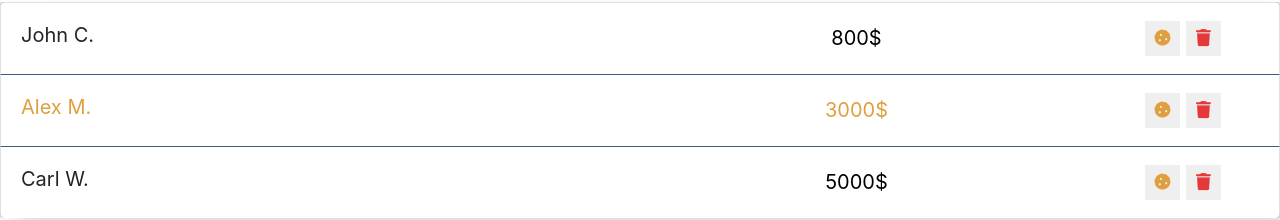
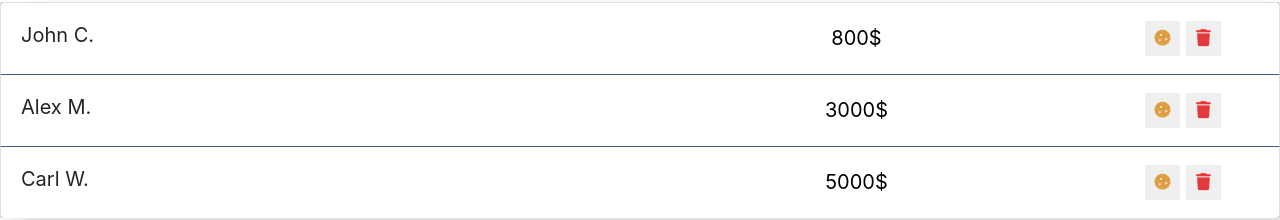
Before and after one commit to poltavchenko/employers-app, a React (Create React App) app: page / in a window 1280 px wide. Shown: the part 335-555 px from the top of the page. Built offline with nearby package versions, Linux system fonts and the light colour scheme.

Commit message:
refactor: Add 'like' property to employee data and implement like functionality in employees-list-item component

```diff
--- a/src/components/app/app.jsx
+++ b/src/components/app/app.jsx
@@ -8,9 +8,9 @@ import './app.css';
 
 function App() {
   const data = [
-    { name: 'John C.', salary: 800, increase: false, id: 1 },
-    { name: 'Alex M.', salary: 3000, increase: true, id: 2 },
-    { name: 'Carl W.', salary: 5000, increase: false, id: 3 },
+    { name: 'John C.', salary: 800, increase: false, id: 1, like: false },
+    { name: 'Alex M.', salary: 3000, increase: true, id: 2, like: false },
+    { name: 'Carl W.', salary: 5000, increase: false, id: 3, like: false },
   ];
 
   return (
--- a/src/components/employees-list-item/employees-list-item.jsx
+++ b/src/components/employees-list-item/employees-list-item.jsx
@@ -1,14 +1,48 @@
+import { Component } from 'react';
 import './employees-list-item.css';
 
-const EmployeesListItem = ({ name, salary, increase }) => {
+class EmployeesListItem extends Component {
+  constructor(props) {
+    super(props);
+
+    this.state = {
+      increase: false,
+      like: false,
+    };
+  }
+
+  onIncrease = () => {
+    this.setState(({ increase }) => ({
+      increase: !increase,
+    }));
+  };
+
+  onLike = () => {
+    this.setState(({ like }) => ({
+      like: !like,
+    }));
+  };
+
+  render() {
+    const { name, salary } = this.props;
+    const { increase, like } = this.state;
+
     let classNames = 'list-group-item d-flex justify-content-between';
     if (increase) {
       classNames += ' increase';
     }
+    if (like) {
+      classNames += ' like';
+    }
 
     return (
       <li className={classNames}>
-      <span className="list-group-item-label">{name}</span>
+        <span
+          className="list-group-item-label"
+          onClick={this.onLike}
+        >
+          {name}
+        </span>
         <input
           type="text"
           className="list-group-item-input"
@@ -18,6 +52,7 @@ const EmployeesListItem = ({ name, salary, increase }) => {
           <button
             type="button"
             className="btn-cookie btn-sm"
+            onClick={this.onIncrease}
             aria-label="cookie"
           >
             <i className="fas fa-cookie"></i>
@@ -34,6 +69,7 @@ const EmployeesListItem = ({ name, salary, increase }) => {
         </div>
       </li>
     );
-};
+  }
+}
 
 export default EmployeesListItem;
```
Lines whose indentation alone changed are shown as unchanged.
